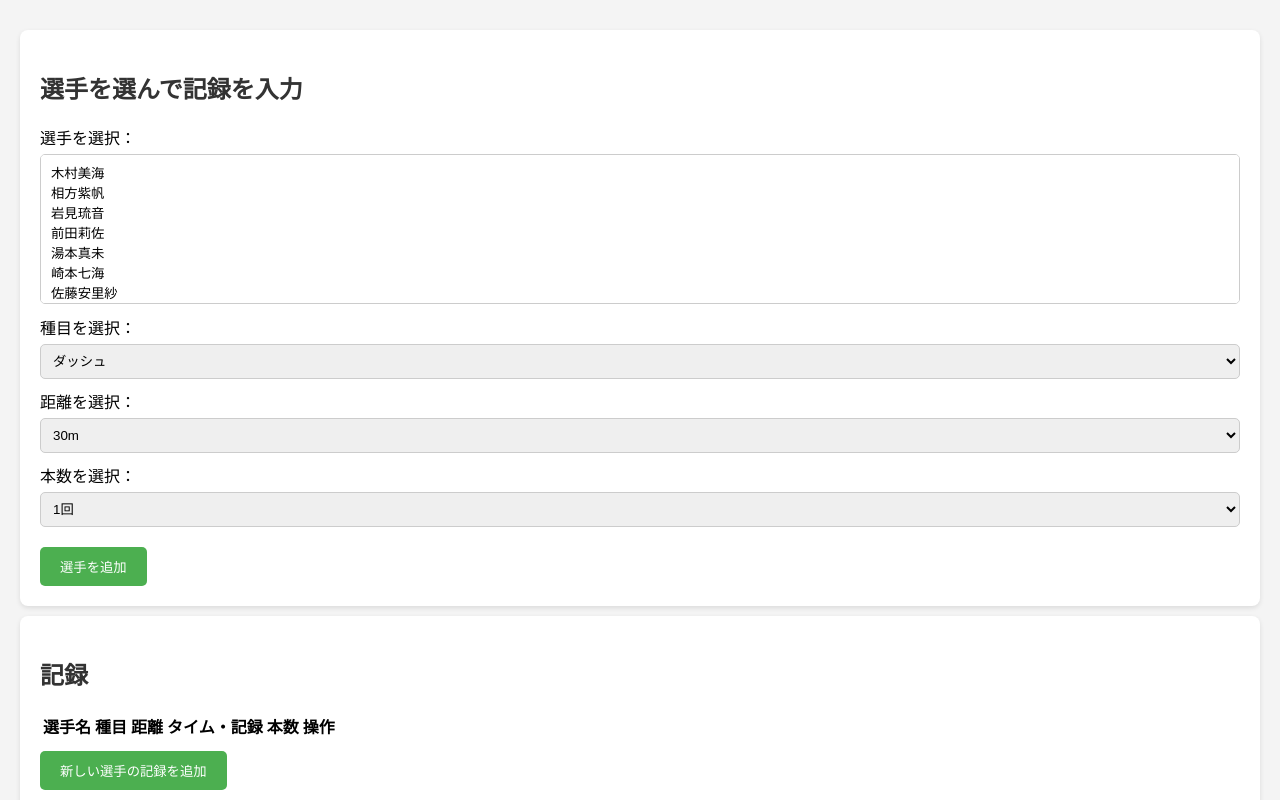
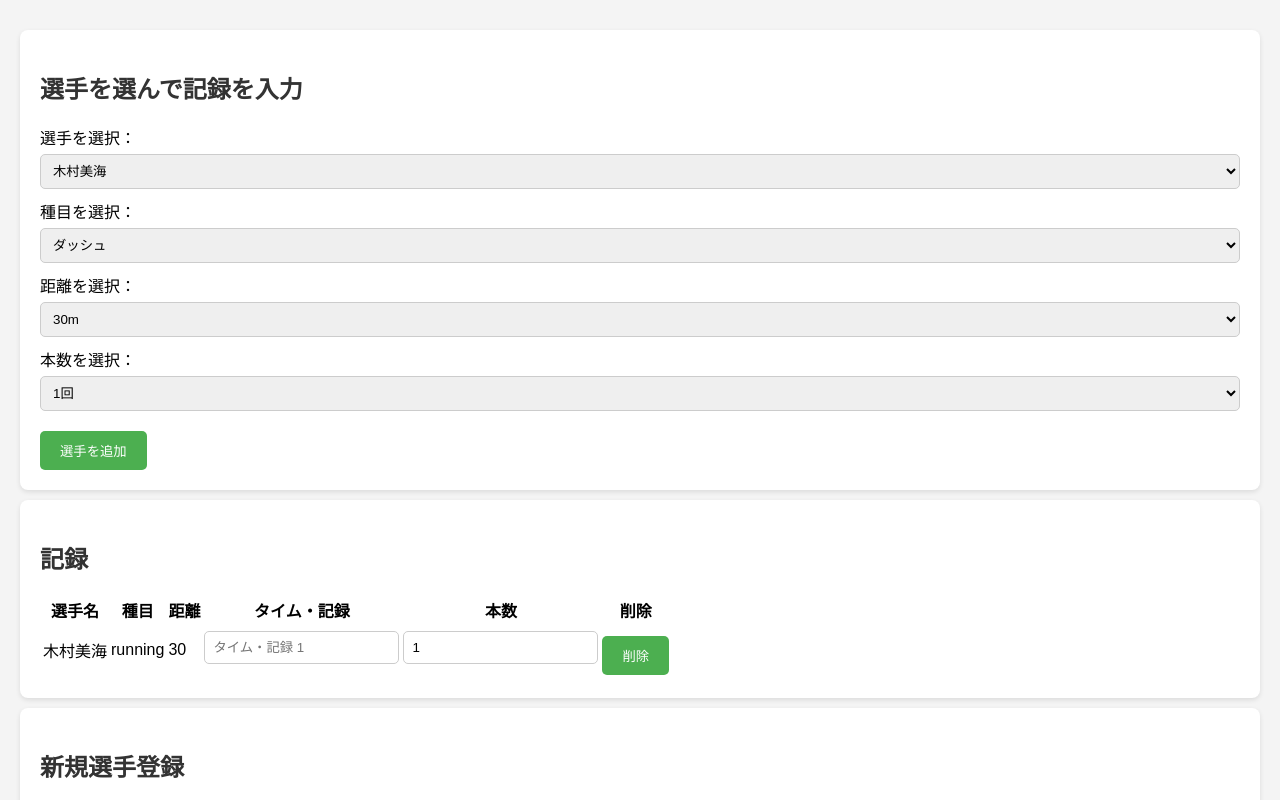
Before and after one commit to Kimu0650/NEWTFtimuRun, a plain HTML site: page index.html in a window 1280 px wide. Both pictures are taken after a click on the button "選手を追加". Shown: the top 800 px of the page. Drawn offline with Linux system fonts and the light colour scheme.

Commit message:
Add distance and runs selection, preserve player name

```diff
--- a/index.html
+++ b/index.html
@@ -12,7 +12,7 @@
     <section id="record-entry">
         <h2>選手を選んで記録を入力</h2>
         <label for="athlete-select">選手を選択：</label>
-        <select id="athlete-select" multiple>
+        <select id="athlete-select">
             <!-- 事前登録選手をここに追加 -->
         </select>
 
@@ -29,7 +29,6 @@
             <option value="discus_throw">円盤投</option>
         </select>
 
-        <div id="distance-section">
         <label for="distance-select">距離を選択：</label>
         <select id="distance-select">
             <option value="30">30m</option>
@@ -44,7 +43,6 @@
             <option value="400">400m</option>
             <option value="manual">手動</option>
         </select>
-        </div>
 
         <label for="record-count">本数を選択：</label>
         <select id="record-count">
@@ -69,14 +67,13 @@
                     <th>距離</th>
                     <th>タイム・記録</th>
                     <th>本数</th>
-                    <th>操作</th>
+                    <th>削除</th>
                 </tr>
             </thead>
             <tbody id="record-table-body">
                 <!-- 選手ごとの記録行を動的に追加 -->
             </tbody>
         </table>
-        <button onclick="addNewRecordRow()">新しい選手の記録を追加</button>
     </section>
 
     <!-- 新規選手登録 -->
@@ -149,22 +146,28 @@
             document.getElementById('new-athlete-name').value = '';
         }
 
-        // 新しい記録行を追加する関数
-        function addNewRecordRow() {
-            const playerId = records.length + 1; // 新しいプレイヤーIDを作成
+        // 選手を追加する関数
+        document.getElementById('add-selected-athletes').addEventListener('click', function() {
+            const selectedAthleteId = parseInt(document.getElementById('athlete-select').value);
+            const event = document.getElementById('event-select').value;
+            const distance = document.getElementById('distance-select').value;
+            const recordCount = parseInt(document.getElementById('record-count').value);
 
-            // 記録を追加
-            records.push({
-                playerId: playerId,
-                name: `選手${playerId}`, // 選手名 (例: 選手1, 選手2)
-                event: '',
-                distance: '',
-                records: [],
-                count: 1
+            // 選手が選ばれていない場合は警告を表示
+            if (!selectedAthleteId) {
+                alert('選手を選択してください。');
+                return;
+            }
+
+            // 選択した選手のIDに基づいて記録を追加
+            const athlete = records[selectedAthleteId - 1];
+            athlete.event = event;
+            athlete.distance = distance;
+            athlete.count = recordCount;
+            athlete.records = new Array(recordCount).fill('');
+
+            renderTable();
         });
-
-            renderTable();  // 記録テーブルを更新
-        }
 
         // 記録テーブルを再描画する関数
         function renderTable() {
@@ -172,22 +175,21 @@
             tbody.innerHTML = ''; // 既存のテーブル行をクリア
 
             records.forEach((record, index) => {
-                // 初期状態で記録が追加されていない選手はテーブルに表示しない
-                if (record.event === '' && record.distance === '') {
+                // 記録が設定されていない選手はスキップ
+                if (record.event === '' || record.distance === '') {
                     return;
                 }
 
                 const tr = document.createElement('tr');
 
                 // 選手名
-                tr.innerHTML += `<td><a href="athletePage.html?playerId=${record.playerId}">${record.name}</a></td>`;
+                tr.innerHTML += `<td>${record.name}</td>`;
 
                 // 種目
-                tr.innerHTML += `<td><input type="text" value="${record.event}" onchange="updateRecordField(${index}, 'event', this.value)" placeholder="種目名"></td>`;
+                tr.innerHTML += `<td>${record.event}</td>`;
 
                 // 距離
-                tr.innerHTML += `<td><input type="text" value="${record.distance}" onchange="updateRecordField(${index}, 'distance', this.value)"
-placeholder="距離"></td>`;
+                tr.innerHTML += `<td>${record.distance}</td>`;
 
                 // 記録入力（本数に応じた入力フィールド）
                 let recordInputs = '';
@@ -197,11 +199,11 @@ placeholder="タイム・記録 ${i+1}">`;
                 }
                 tr.innerHTML += `<td>${recordInputs}</td>`;
 
-                // 本数入力と変更
+                // 本数入力
                 tr.innerHTML += `<td><input type="number" value="${record.count}" onchange="updateRecordField(${index}, 'count', this.value)"></td>`;
 
-                // 操作ボタン（新しい距離の記録を追加する）
-                tr.innerHTML += `<td><button onclick="addRecordForPlayer(${index})">新しい距離の記録を追加</button></td>`;
+                // 削除ボタン
+                tr.innerHTML += `<td><button onclick="deleteRecord(${index})">削除</button></td>`;
 
                 tbody.appendChild(tr);
             });
@@ -217,16 +219,15 @@ placeholder="タイム・記録 ${i+1}">`;
             renderTable();
         }
 
-        // 記録フィールド（本数）変更後の追加処理
-        function addRecordForPlayer(playerIndex) {
-            const count = records[playerIndex].count;
-            records[playerIndex].count = count + 1;  // 本数を1増やす
-            records[playerIndex].records.push('');  // 新しい記録入力フィールドを追加
-            renderTable();
+        // 記録を削除する関数
+        function deleteRecord(playerIndex) {
+            records.splice(playerIndex, 1);  // 選手を削除
+            renderTable();  // テーブルを再描画
         }
 
         // 最初にテーブルを描画
         renderTable();
     </script>
+
 </body>
 </html>
```
Lines whose indentation alone changed are shown as unchanged.
